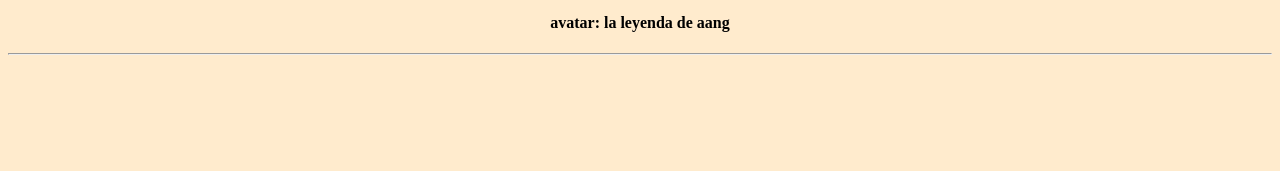
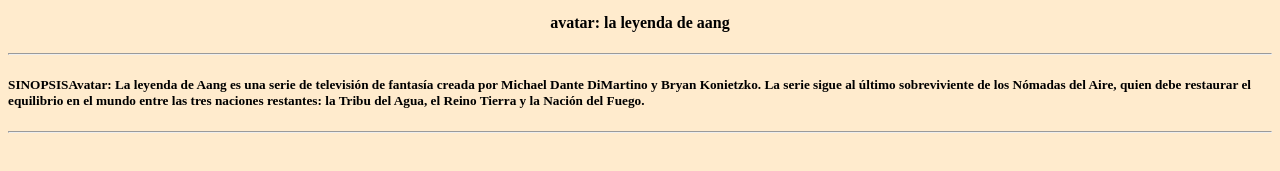
Before and after one commit to barse6v/rubrica_01_punto_02, a plain HTML site: page PUNTO02.html in a window 1280 px wide. Shown: the part 593-764 px from the top of the page. Drawn offline with Linux system fonts and the light colour scheme.

Commit message:
Update PUNTO02.html
añadido segunda sinopsis

```diff
--- a/PUNTO02.html
+++ b/PUNTO02.html
@@ -28,6 +28,11 @@
 
     <hr>
 
+    <h5 style="color:black;"><strong>SINOPSIS</strong>Avatar: La leyenda de Aang es una serie de televisión de fantasía creada por Michael Dante DiMartino y Bryan Konietzko. La serie sigue al último sobreviviente de los Nómadas del Aire, quien debe restaurar el equilibrio en el mundo entre las tres naciones restantes: la Tribu del Agua, el Reino Tierra y la Nación del Fuego.</h5>
+
+    <hr>
+
+
 
 
 </body>
```
